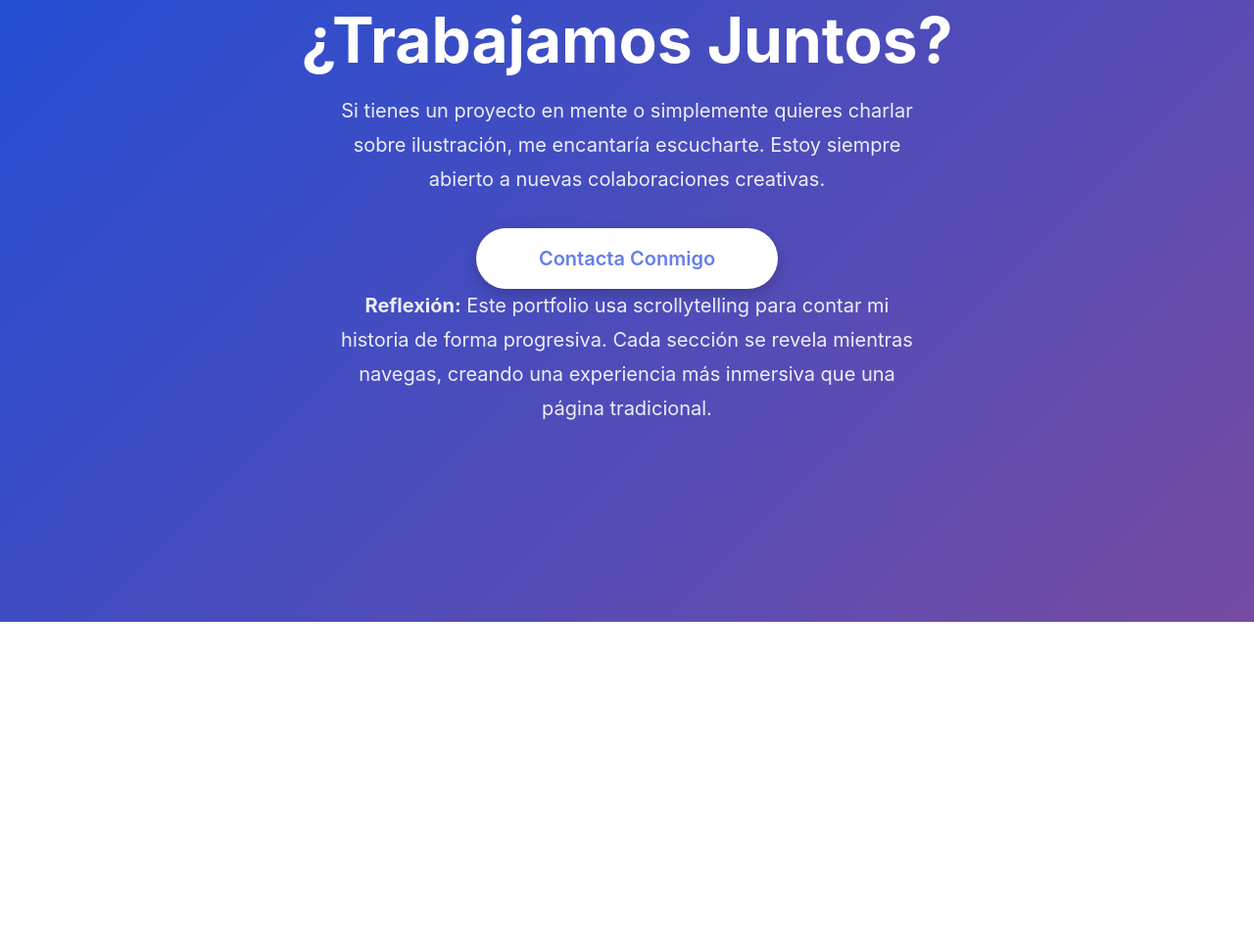
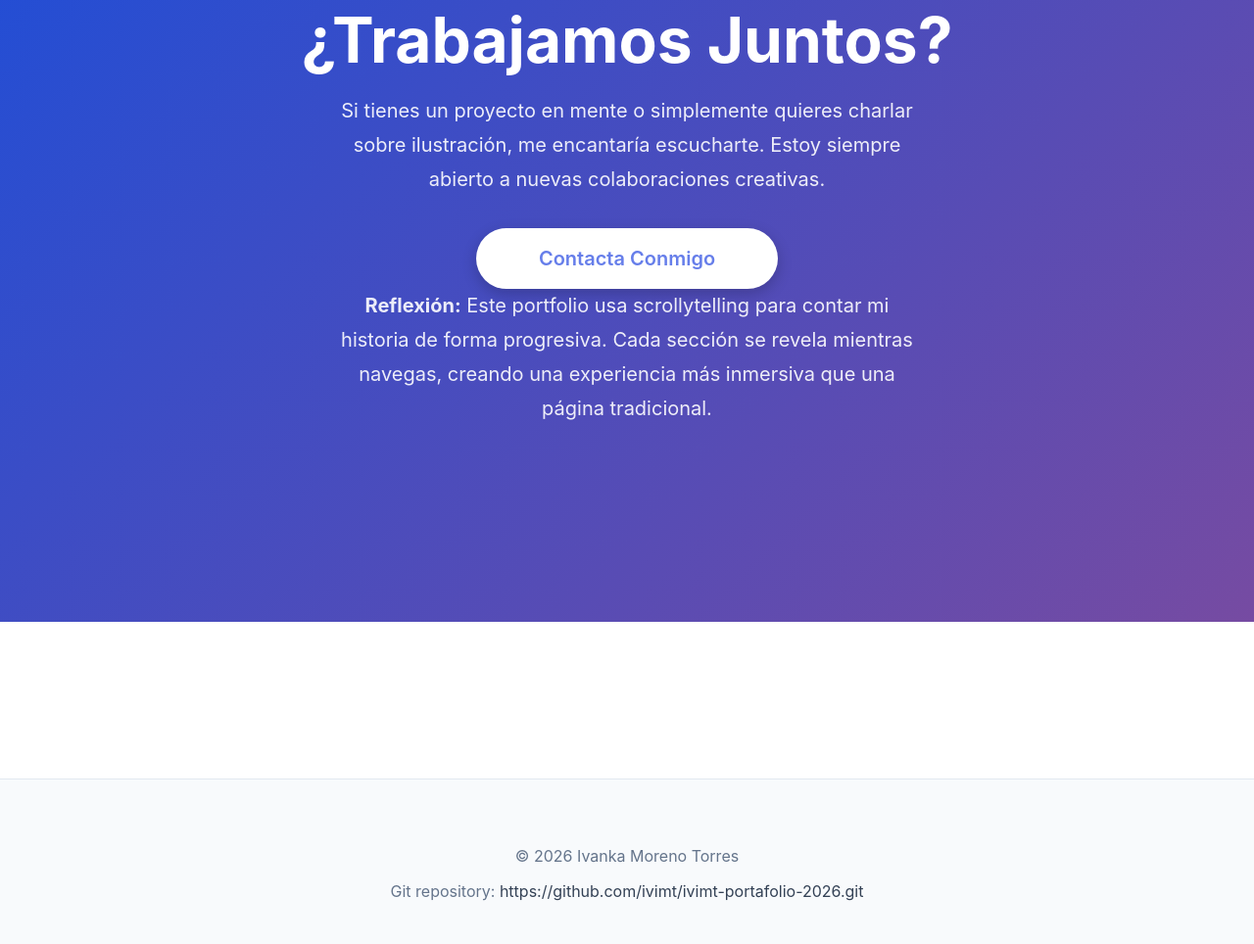
Before and after one commit to ivimt/ivimt-portafolio-2026, a website: page index.html in a window 1280 px wide. Shown: the part 7534-8498 px from the top of the page at 98% size. Before the commit the page ends 8233 px from the top, so only its background shows below. Drawn offline with Linux system fonts and the light colour scheme; a web font is replaced by a local one.

Commit message:
Añadido del footer

```diff
--- a/assets/css/_components.css
+++ b/assets/css/_components.css
@@ -60,6 +60,7 @@ footer {
 	padding: var(--space-3xl) 0 var(--space-xl);
 	margin-top: var(--space-4xl);
 	border-top: 1px solid var(--color-border-light);
+	text-align: center;
 }
 
 footer p {
--- a/index.html
+++ b/index.html
@@ -183,6 +183,14 @@
 			<div>Progreso: <strong><span id="progress">0</span>%</strong></div>
 		</div>
 
+		<!-- Footer -->
+		<footer class="footer">
+			<div class="footer-content">
+				<p>&copy; 2026 Ivanka Moreno Torres</p>
+				<p>Git repository: <a href="https://github.com/ivimt/ivimt-portafolio-2026.git" target="_blank">https://github.com/ivimt/ivimt-portafolio-2026.git</a></p>
+			</div>
+		</footer>
+
 		<script src="./assets/js/main.js"></script>
 	</body>
 </html>
```
